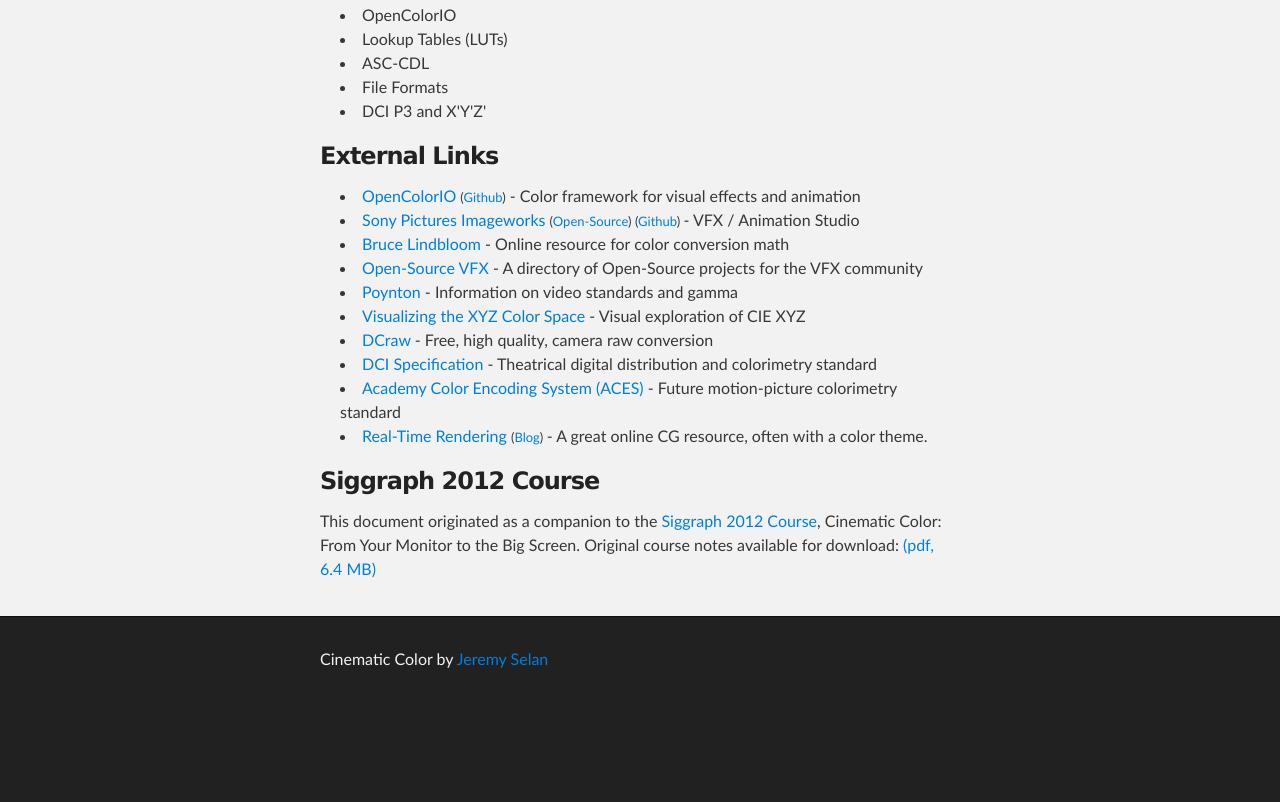
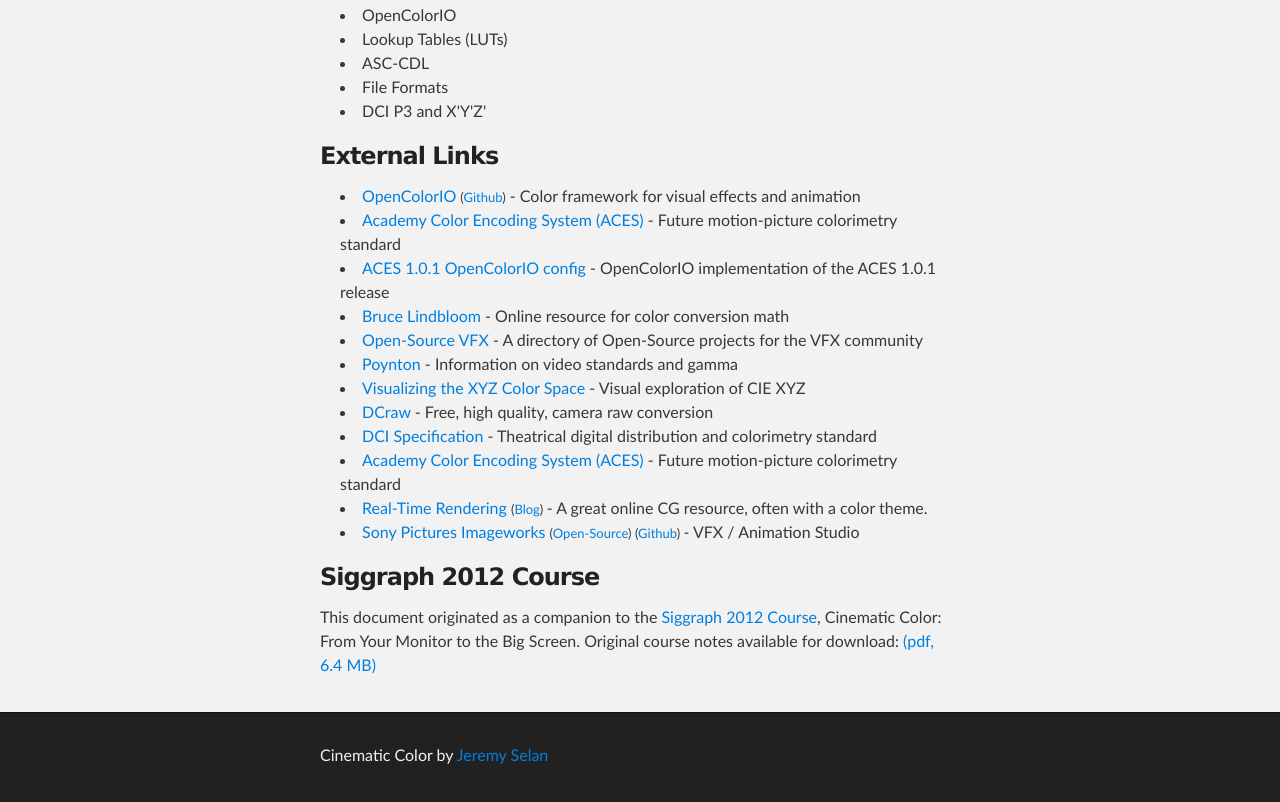
Before and after one commit to jeremyselan/cinematiccolor, a plain HTML site: page index.html in a window 1280 px wide. Shown: the part 905-1707 px from the top of the page. Before the commit the page ends 1611 px from the top, so only its background shows below. Drawn offline with Linux system fonts and the light colour scheme.

Commit message:
Minor update to External Links

```diff
--- a/index.html
+++ b/index.html
@@ -106,12 +106,8 @@ with questions, comments and errata related to this document.
 <li><a href="http://opencolorio.org">OpenColorIO</a>
 <font size='-1'>(<a href="http://github.com/imageworks/OpenColorIO">Github</a>)</font> - Color framework for visual effects and animation
 </li>
-<li>
-<a href="http://imageworks.com/">Sony Pictures Imageworks</a>
-<font size='-1'>
-(<a href="http://opensource.imageworks.com">Open-Source</a>)
-(<a href="http://github.com/imageworks">Github</a>)
-</font> - VFX / Animation Studio</li>
+<li><a href="http://www.oscars.org/aces">Academy Color Encoding System (ACES)</a> - Future motion-picture colorimetry standard</li>
+<li><a href="https://github.com/hpd/OpenColorIO-Configs/tree/master/aces_1.0.1">ACES 1.0.1 OpenColorIO config</a> - OpenColorIO implementation of the ACES 1.0.1 release</li>
 <li><a href="http://brucelindbloom.com/">Bruce Lindbloom</a> - Online resource for color conversion math</li>
 <li><a href="http://opensourcevfx.org/">Open-Source VFX</a> - A directory of Open-Source projects for the VFX community</li>
 <li><a href="http://www.poynton.com/">Poynton</a> - Information on video standards and gamma</li>
@@ -124,6 +120,12 @@ with questions, comments and errata related to this document.
 (<a href="http://www.realtimerendering.com/blog/">Blog</a>)
 </font>
 - A great online CG resource, often with a color theme.</li>
+<li>
+<a href="http://imageworks.com/">Sony Pictures Imageworks</a>
+<font size='-1'>
+(<a href="http://opensource.imageworks.com">Open-Source</a>)
+(<a href="http://github.com/imageworks">Github</a>)
+</font> - VFX / Animation Studio</li>
 </ul>
 
 <h3>Siggraph 2012 Course</h3>
```
